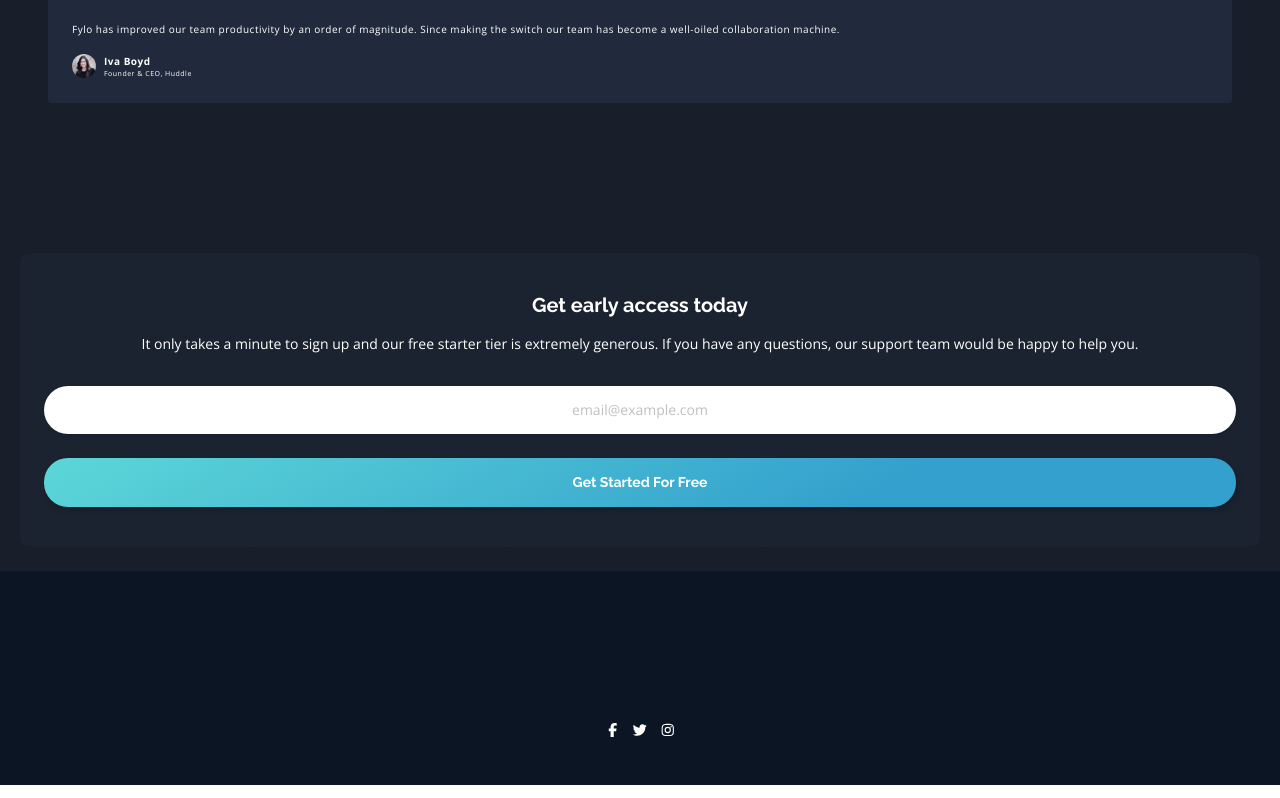
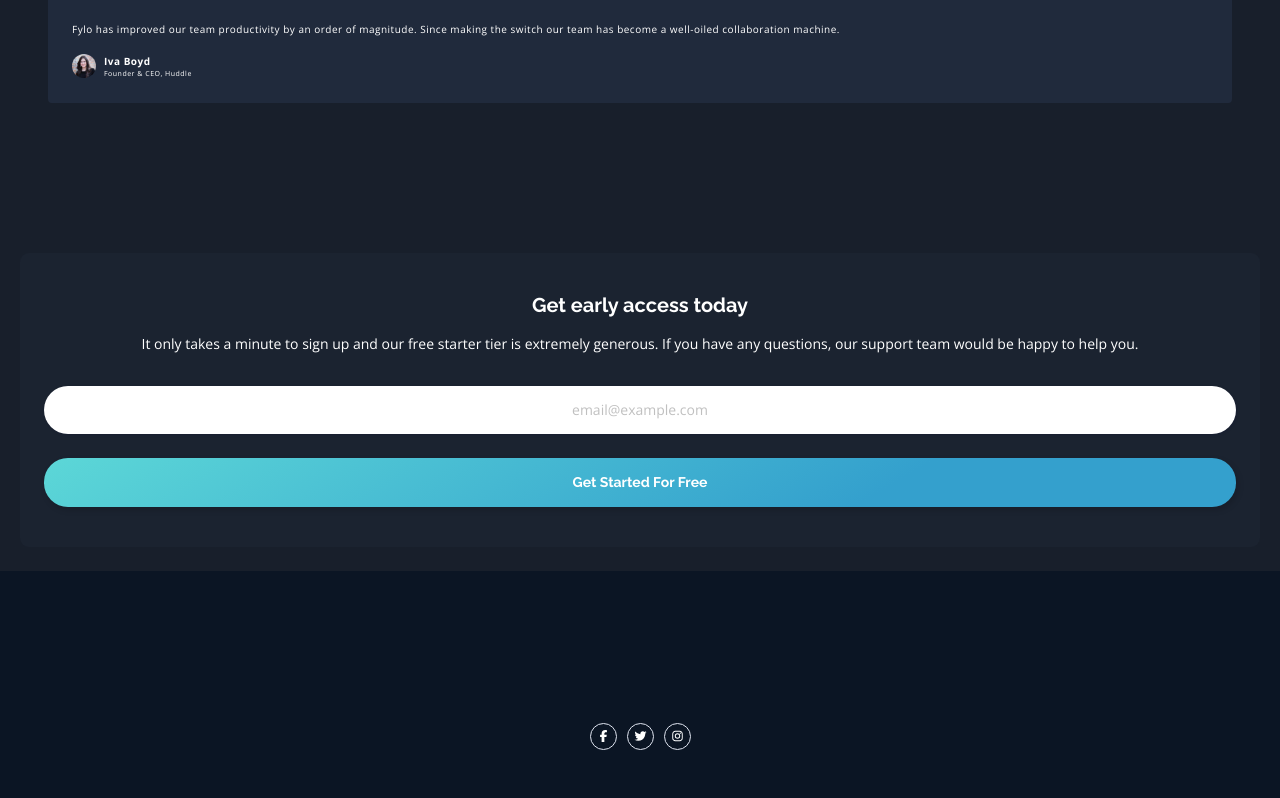
Before and after one commit to g-akca/fylo-landing-page, a React (Vite) app: page / in a window 1280 px wide. Shown: the part 3073-3871 px from the top of the page. Built offline with nearby package versions, Linux system fonts and the light colour scheme.

Commit message:
Create SocialMediaIcon component, use it in Footer

```diff
--- a/src/components/Footer.jsx
+++ b/src/components/Footer.jsx
@@ -1,7 +1,8 @@
-import { FontAwesomeIcon } from '@fortawesome/react-fontawesome';
 import { faFacebookF } from '@fortawesome/free-brands-svg-icons';
 import { faTwitter } from '@fortawesome/free-brands-svg-icons';
 import { faInstagram } from '@fortawesome/free-brands-svg-icons';
+
+import SocialMediaIcon from "./SocialMediaIcon";
 
 function Footer() {
   return (
@@ -17,9 +18,9 @@ function Footer() {
       </div>
 
       <div className="flex justify-center gap-2.5">
-        <FontAwesomeIcon icon={faFacebookF} />
-        <FontAwesomeIcon icon={faTwitter} />
-        <FontAwesomeIcon icon={faInstagram} />
+        <SocialMediaIcon icon={faFacebookF} />
+        <SocialMediaIcon icon={faTwitter} />
+        <SocialMediaIcon icon={faInstagram} />
       </div>
     </footer>
   )
--- /dev/null
+++ b/src/components/SocialMediaIcon.jsx
@@ -0,0 +1,11 @@
+import { FontAwesomeIcon } from '@fortawesome/react-fontawesome';
+
+function SocialMediaIcon({ icon }) {
+  return (
+    <a href="#" className="h-6.75 aspect-square border-navy-50 border rounded-full flex justify-center items-center">
+      <FontAwesomeIcon icon={icon} className="text-[12px]" />
+    </a>
+  )
+}
+
+export default SocialMediaIcon;
```
